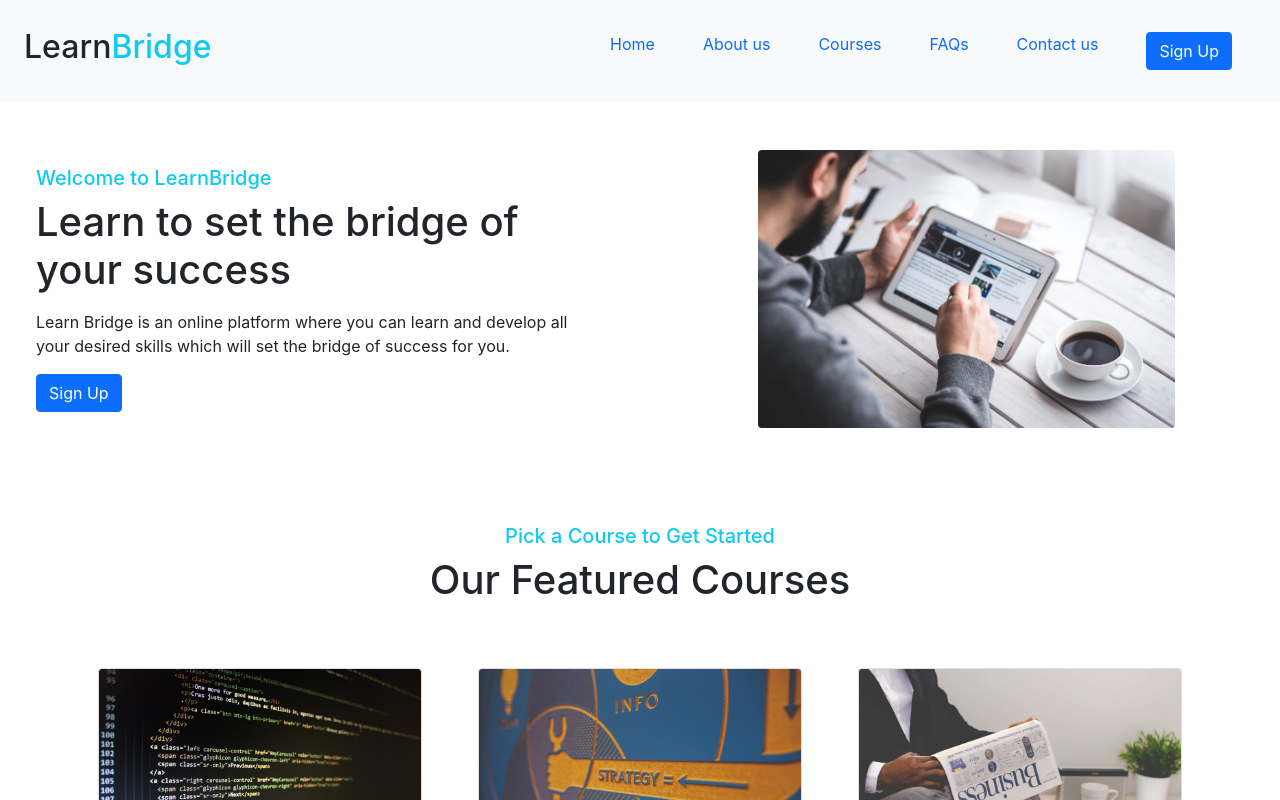
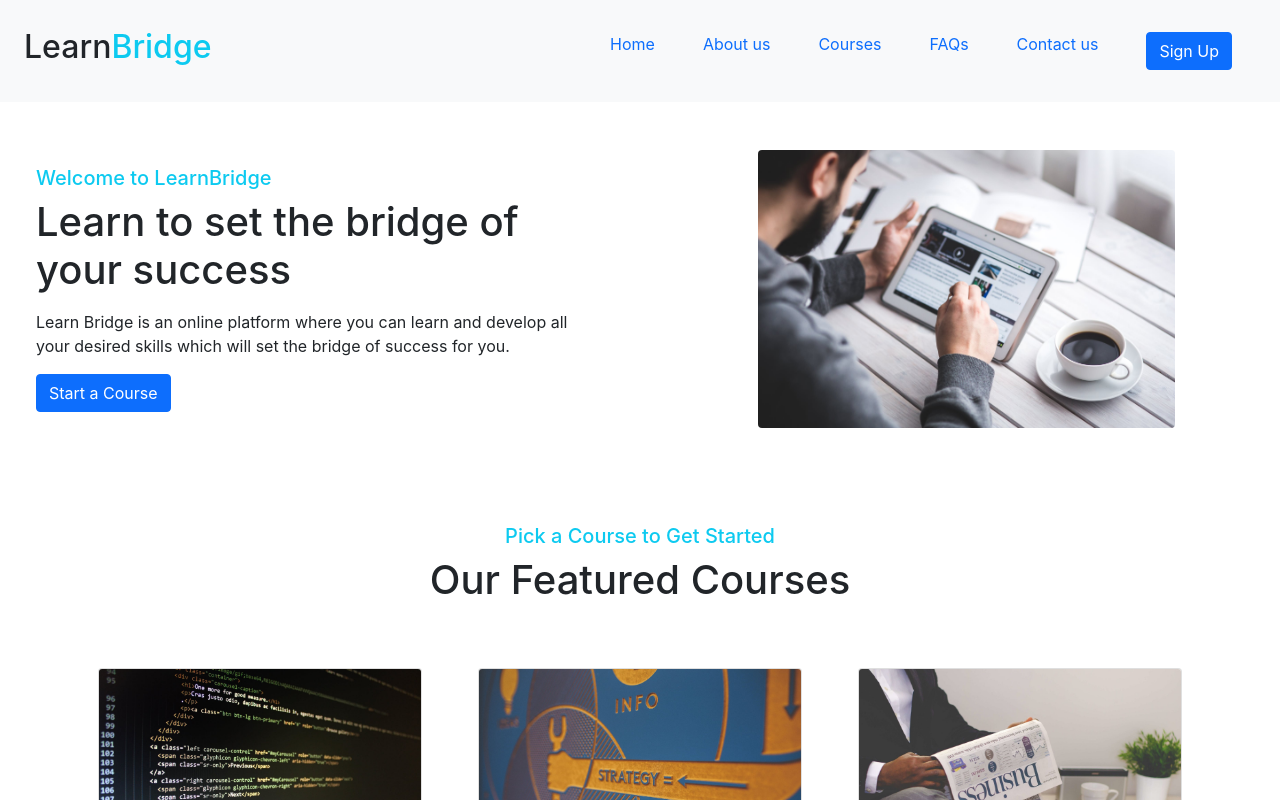
Before and after one commit to rahmanmahadi96/review, a React (Create React App) app: page / in a window 1280 px wide. Shown: the top 800 px of the page. Built offline with nearby package versions, Linux system fonts and the light colour scheme.

Commit message:
submission

```diff
--- a/src/components/Hero/Hero.js
+++ b/src/components/Hero/Hero.js
@@ -14,7 +14,7 @@ const Hero = () => {
                     <p className=" my-3">
                     Learn Bridge is an online platform where you can learn and develop all your desired skills which will set the bridge of success for you.
                     </p>
-                    <button className=" btn btn-primary">Sign Up</button>
+                    <button className=" btn btn-primary">Start a Course</button>
                 </div>
                 <div className="col-md-6 p-5 text-center">
                     <img className="w-75 rounded" src="./images/course.jpeg" alt="" />
--- a/src/components/Menubar/Menubar.js
+++ b/src/components/Menubar/Menubar.js
@@ -27,7 +27,7 @@ const Menubar = () => {
                     <NavLink to="/contact" activeStyle={{ color: 'black', fontSize: '1.3rem' }} className="nav-item text-decoration-none p-4">
                         <li>Contact us</li>
                     </NavLink>
-                    <NavLink to="/contact" className="nav-item text-decoration-none p-4">
+                    <NavLink to="/home" className="nav-item text-decoration-none p-4">
                         <li className="btn btn-primary">Sign Up</li>
                     </NavLink>
                 </ul>
```
